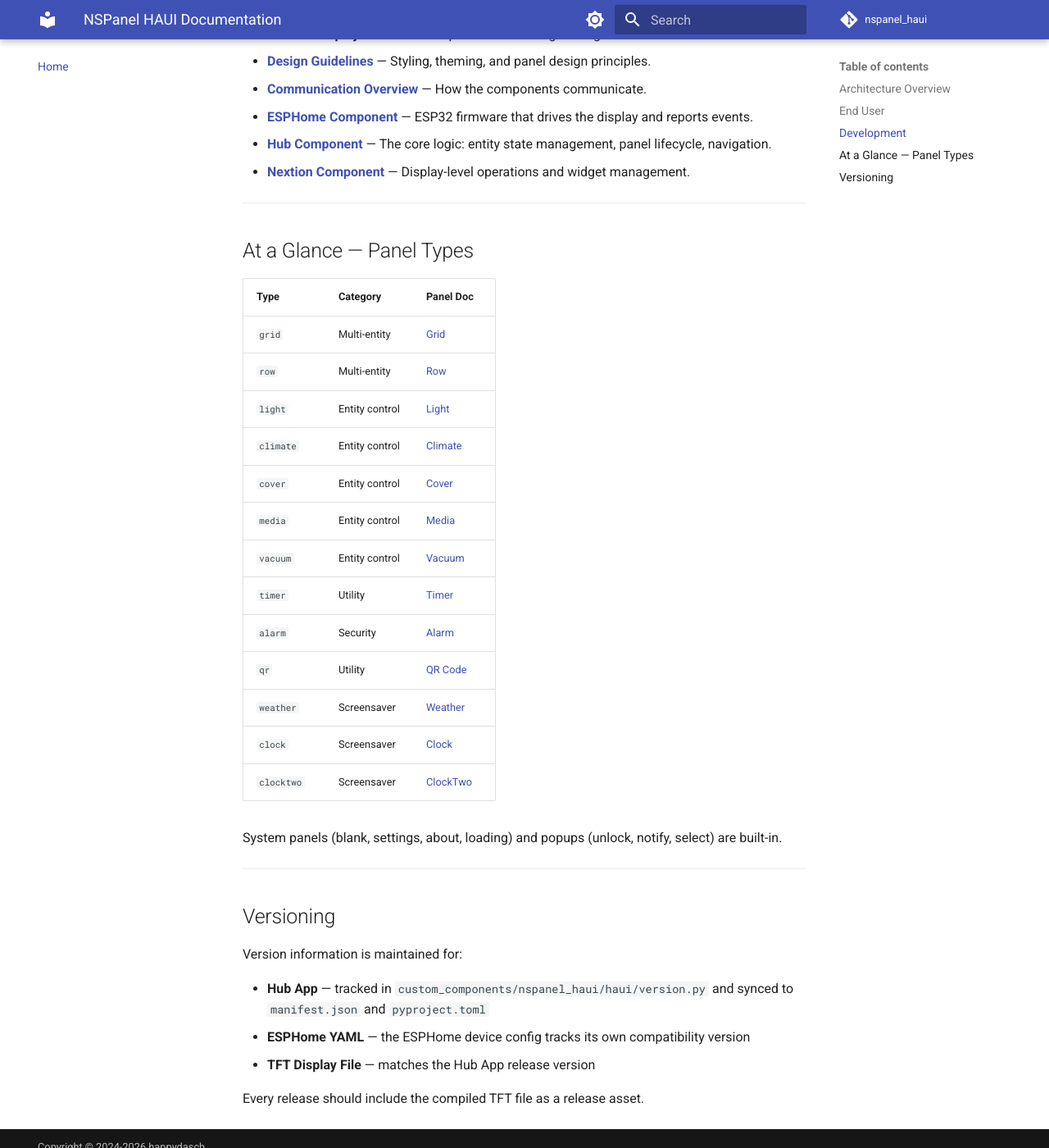
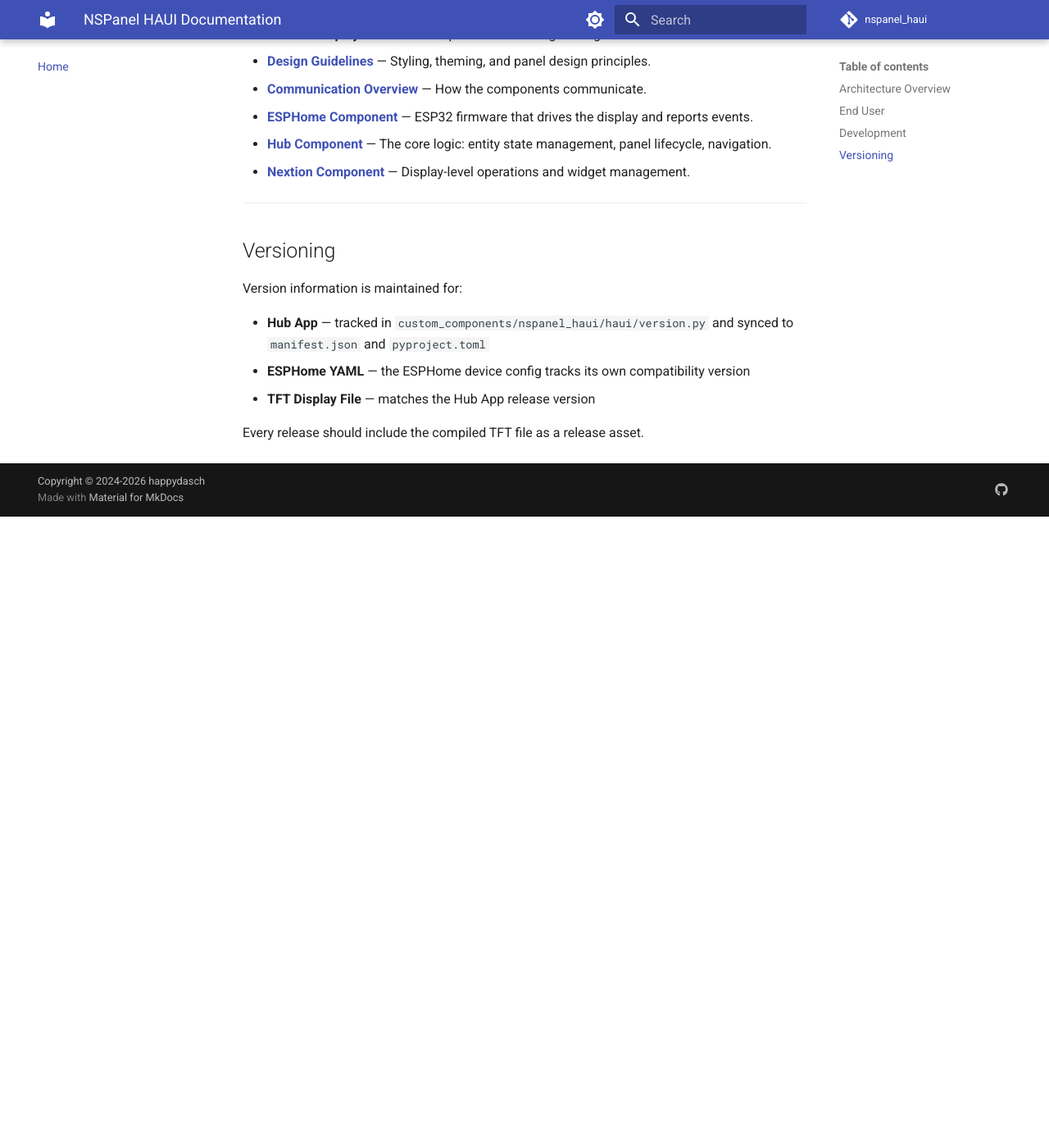
Before and after one commit to happydasch/nspanel_haui, an MkDocs documentation site: the page built from docs/README.md, in a window 1280 px wide and 1400 px high, scrolled down 1787 px. Shown: the whole window at 82% size. Built offline with MkDocs 1.6.1 and Material for MkDocs 9.7.7, drawn with Linux system fonts in a browser that asks for light colours; comment, search, counter and statistics services are not loaded; the version menu is left out; after the commit the page ends 2417 px from its top, so only the background shows below that.

```diff
--- a/docs/README.md
+++ b/docs/README.md
@@ -65,28 +65,6 @@
 
 ---
 
-## At a Glance — Panel Types
-
-| Type | Category | Panel Doc |
-|------|----------|-----------|
-| `grid` | Multi-entity | [Grid](panels/panel_grid.md) |
-| `row` | Multi-entity | [Row](panels/panel_row.md) |
-| `light` | Entity control | [Light](panels/panel_light.md) |
-| `climate` | Entity control | [Climate](panels/panel_climate.md) |
-| `cover` | Entity control | [Cover](panels/panel_cover.md) |
-| `media` | Entity control | [Media](panels/panel_media.md) |
-| `vacuum` | Entity control | [Vacuum](panels/panel_vacuum.md) |
-| `timer` | Utility | [Timer](panels/panel_timer.md) |
-| `alarm` | Security | [Alarm](panels/panel_alarm.md) |
-| `qr` | Utility | [QR Code](panels/panel_qr.md) |
-| `weather` | Screensaver | [Weather](panels/panel_weather.md) |
-| `clock` | Screensaver | [Clock](panels/panel_clock.md) |
-| `clocktwo` | Screensaver | [ClockTwo](panels/panel_clocktwo.md) |
-
-System panels (blank, settings, about, loading) and popups (unlock, notify, select) are built-in.
-
----
-
 ## Versioning
 
 Version information is maintained for:
```
Also changed, not shown: README.md (+30 -29 lines), docs/panels/README.md (+21 -21 lines).
